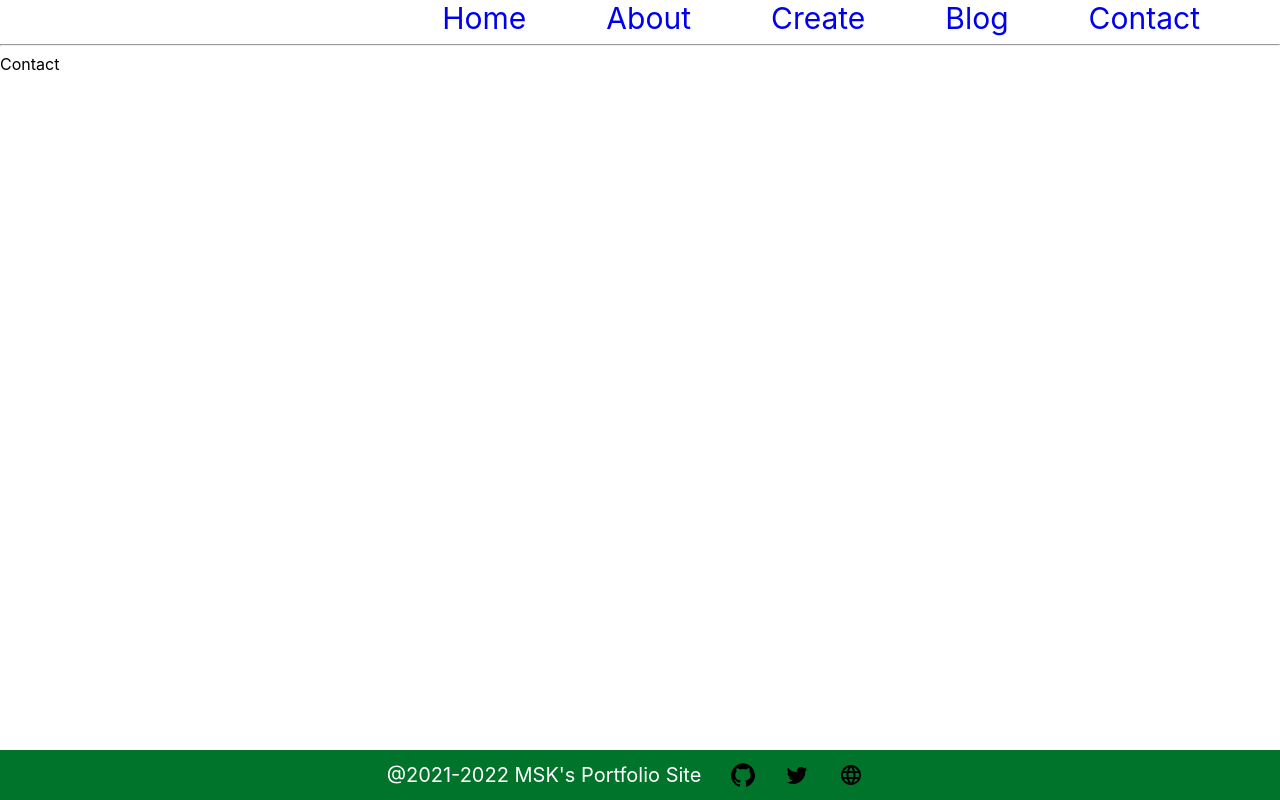
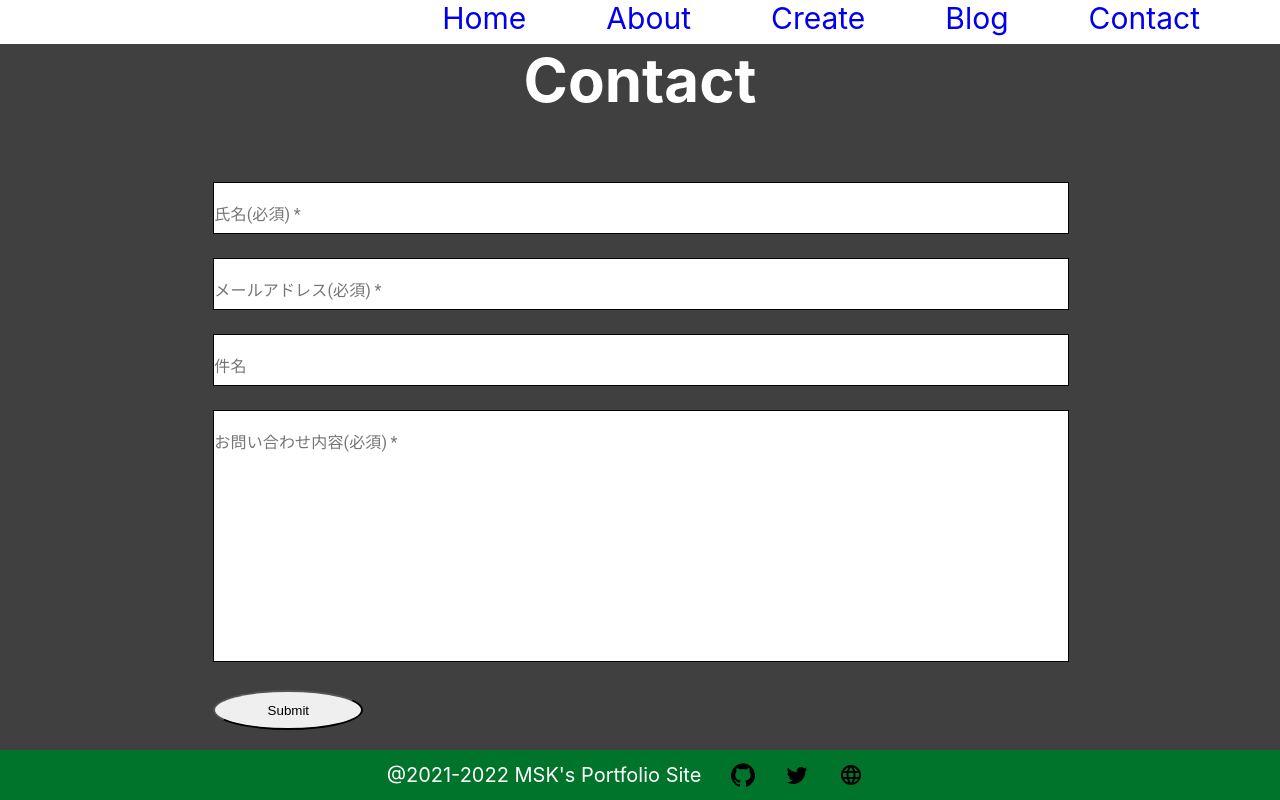
Before and after one commit to MSK0303/portfolio, a React (Create React App) app: page /portfolio/Contact in a window 1280 px wide. Built offline with nearby package versions, Linux system fonts and the light colour scheme.

Commit message:
#9 問い合わせ画面を実装

```diff
--- a/package.json
+++ b/package.json
@@ -18,6 +18,7 @@
     "node-sass": "^6.0.0",
     "react": "^17.0.2",
     "react-dom": "^17.0.2",
+    "react-hook-form": "^7.8.0",
     "react-router-dom": "^5.2.0",
     "react-scripts": "4.0.3",
     "react-spring": "^9.2.1",
--- a/src/Components/About/About.scss
+++ b/src/Components/About/About.scss
@@ -2,6 +2,7 @@
     width: 100%;
     height: 90vh;
     background-color: #404040;
+    margin-top: -10px;
 
     & .about-top {
         text-align: center;
@@ -12,7 +13,6 @@
     }
 
     & .grid-left {
-        border: 1px solid red;
 
         & .about-icon {
             margin-top: 120px;
@@ -21,7 +21,6 @@
     }
 
     & .grid-right {
-        border: 1px solid blue;
         & .about-li {
             margin-top: 10px;
             list-style: none;
--- /dev/null
+++ b/src/Components/Contact/Contact.scss
@@ -0,0 +1,50 @@
+.contact-page {
+    width: 100%;
+    height: 90vh;
+    background-color: #404040;
+    margin-top: -10px;
+
+    & .contact-top {
+        text-align: center;
+        margin: 0px;
+        font-size: 60px;
+        font-weight: bold;
+        color: white;
+        margin-bottom: 50px;
+    }
+
+    & .contact-name {
+        color: black;
+        font-size: 50px;
+        height: 50px;
+        background-color: white;
+        border: 1px solid black;
+    }
+    & .contact-mail {
+        color: black;
+        font-size: 50px;
+        height: 50px;
+        background-color: white;
+        border: 1px solid black;
+    }
+    & .contact-title {
+        color: black;
+        font-size: 50px;
+        height: 50px;
+        background-color: white;
+        border: 1px solid black;
+    }
+    & .contact-message {
+        color: black;
+        font-size: 50px;
+        height: 250px;
+        background-color: white;
+        border: 1px solid black;
+    }
+    & .contact-submit {
+        margin-top: 20px;
+        width: 150px;
+        height: 40px;
+        border-radius: 50%;
+    }
+}
--- a/src/Components/Contact/Contact.tsx
+++ b/src/Components/Contact/Contact.tsx
@@ -1,10 +1,47 @@
-import React from 'react'
+import React,{useState} from 'react';
 import Footer from '../Footer/Footer';
+import {Grid,TextField} from '@material-ui/core';
+import './Contact.scss';
 
 const Contact:React.FC = () => {
+    const [name,setName] = useState("");
+    const [mail,setMail] = useState("");
+    const [title,setTitle] = useState("");
+    const [message,setMessage] = useState("");
+
+
+    const onChangeName = (e:React.ChangeEvent<HTMLInputElement>) => {
+        setName(e.target.value);
+    }
+    const onChangeMail = (e:React.ChangeEvent<HTMLInputElement>) => {
+        setMail(e.target.value);
+    }
+    const onChangeTitle = (e:React.ChangeEvent<HTMLInputElement>) => {
+        setTitle(e.target.value);
+    }
+    const onChangeMessage = (e:React.ChangeEvent<HTMLTextAreaElement>) => {
+        setMessage(e.target.value);
+    }
+
+    const onSubmit = (e:React.ChangeEvent<HTMLFormElement>) => {
+        e.preventDefault();
+        console.log("push submit");
+    }
+
     return (
-        <div>
-            Contact
+        <div className="contact-page">
+            <p className="contact-top">Contact</p>
+            <Grid container alignItems="center" justify="center">
+                <Grid item xs={8}>
+                    <form onSubmit={onSubmit}>
+                        <TextField className="contact-name" type="text" required label="氏名(必須)" fullWidth margin="normal" onChange={onChangeName} value={name} InputProps={{disableUnderline: true}}/>
+                        <TextField className="contact-mail" type="text" required label="メールアドレス(必須)" fullWidth margin="normal" onChange={onChangeMail} value={mail} InputProps={{disableUnderline: true}}/>
+                        <TextField className="contact-title" type="text" label="件名" fullWidth margin="normal" onChange={onChangeTitle} value={title} InputProps={{disableUnderline: true}}/>
+                        <TextField className="contact-message" type="text" required label="お問い合わせ内容(必須)" fullWidth margin="normal" onChange={onChangeMessage} value={message} InputProps={{disableUnderline: true}}/>
+                        <input className="contact-submit" type="submit"/>
+                    </form>
+                </Grid>
+            </Grid>
             <Footer />
         </div>
     )
--- a/src/Components/Home/Home.scss
+++ b/src/Components/Home/Home.scss
@@ -1,7 +1,7 @@
 .home-page {
     width: 100%;
     height: 90vh; //画面いっぱいにするには100vhとするらしい、今はfooterがあるので
-
+    margin-top: -10px;
     & .top {
         width: 100%;
         height: 60%; //親要素が高さを持っているので、%指定ができる
```
Also changed, not shown: 1 other file (tests, documents, lock files or other folders).
